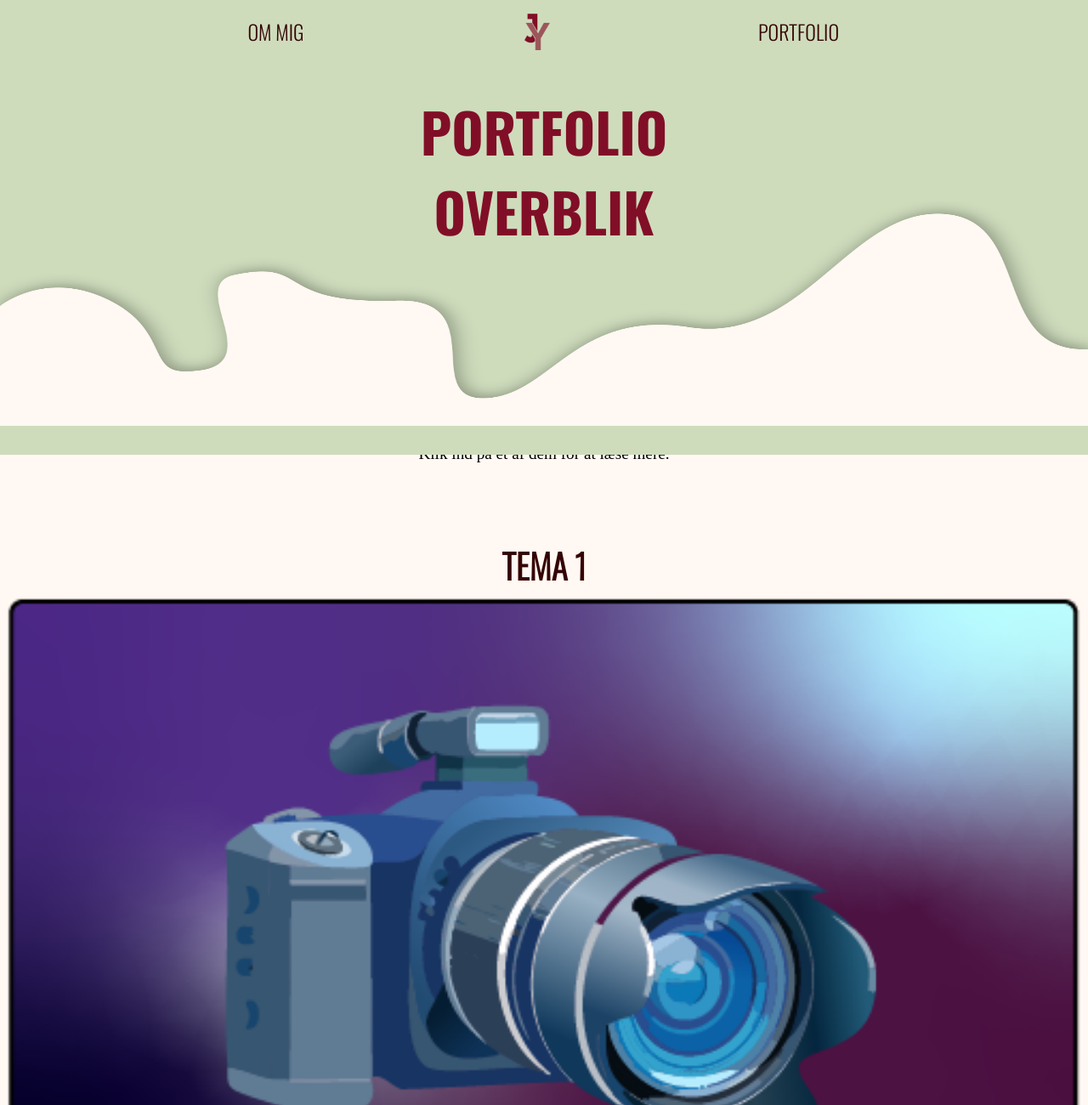
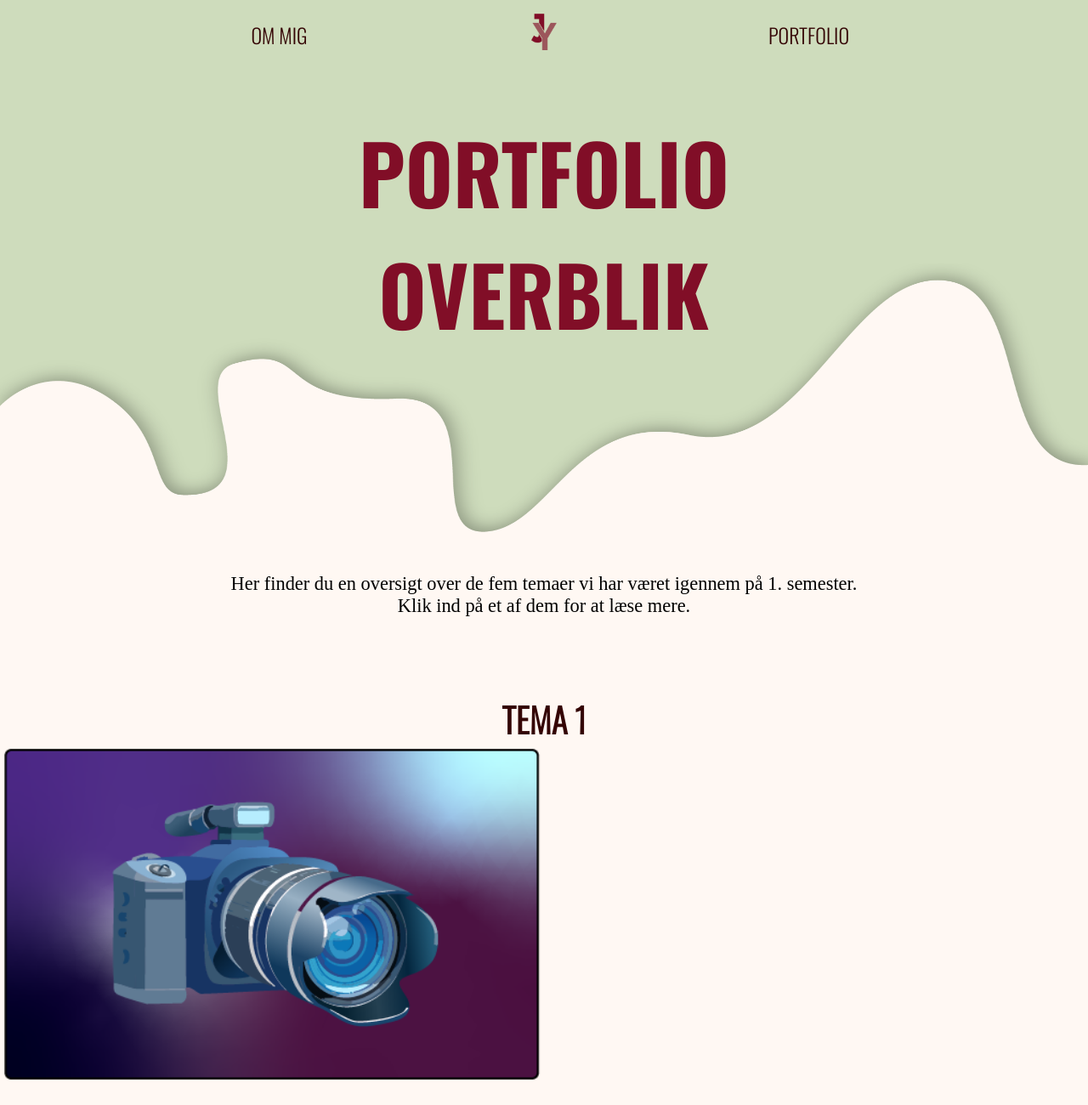
Before and after one commit to JosefineKjaer/eksamen-1sem, a plain HTML site: page portfolio-overblik.html in a window 1280 px wide. Shown: the top 1300 px of the page at 85% size. Drawn offline with Linux system fonts and the light colour scheme; a web font is replaced by a local one.

Commit message:
media queries

```diff
--- a/css/portfolio-overblik.css
+++ b/css/portfolio-overblik.css
@@ -1,12 +1,6 @@
 .grid {
   display: grid;
   grid-template-columns: 1fr;
-}
-
-img {
-  width: 85vw;
-  display: block;
-  margin: auto;
 }
 
 h3 {
@@ -23,7 +17,7 @@ p {
 .image-container {
   position: relative;
   display: inline-block;
-  width: 100vw;
+  /* width: 100vw; */
   text-align: center;
 }
 
@@ -45,7 +39,7 @@ p {
   display: flex;
   justify-content: center;
   align-items: center;
-  /* transition: opacity 0.3s ease; */
+  transition: opacity 0.3s ease;
   font-size: 1.2em;
   text-align: center;
   pointer-events: none;
@@ -66,3 +60,54 @@ p {
   height: 33vh;
   margin-top: -298px;
 }
+
+@media (width > 500px) {
+  .image-container {
+    width: 50vw;
+  }
+
+  .grid {
+    grid-template-columns: repeat(3, 1fr);
+  }
+
+  p {
+    grid-column: 1 / span 2;
+  }
+
+  .t01 {
+    grid-column: 1/3;
+  }
+
+  .t02 {
+    grid-column: 2/5;
+    grid-row: 3;
+  }
+
+  .t03 {
+    grid-column: 1/2;
+    grid-row: 4;
+  }
+
+  .t04 {
+    grid-column: 2/3;
+    grid-row: 5;
+  }
+
+  .t05 {
+    grid-column: 1/2;
+    grid-row: 6;
+  }
+}
+
+@media (width > 1200px) {
+  p {
+    font-size: 1.4em;
+  }
+
+  #abstrakt {
+    position: sticky;
+    width: 100%;
+    height: 45vh;
+    margin-top: -449px;
+  }
+}
--- a/css/style.css
+++ b/css/style.css
@@ -99,7 +99,6 @@ nav ul {
   padding: 1rem 2rem;
   margin: 0;
   list-style: none;
-  max-width: 1200px;
 }
 
 nav ul li {
@@ -170,3 +169,16 @@ footer a:hover {
   color: #340404;
   box-shadow: 1px 1px 5px rgba(0, 0, 0, 0.5);
 } */
+
+@media (width >1200px) {
+  #abstrakt {
+    position: sticky;
+    width: 100%;
+    height: 45vh;
+    margin-top: -449px;
+  }
+
+  h1 {
+    font-size: 6em;
+  }
+}
--- a/css/t01.css
+++ b/css/t01.css
@@ -23,3 +23,9 @@ p {
   height: 54vw;
   margin: 10px;
 }
+
+@media (width >1200px) {
+  h1 {
+    font-size: 6em;
+  }
+}
--- a/css/t02.css
+++ b/css/t02.css
@@ -65,3 +65,9 @@ p {
   /* text-decoration: none; */
   color: #340404;
 }
+
+@media (width >1200px) {
+  h1 {
+    font-size: 6em;
+  }
+}
--- a/css/t03.css
+++ b/css/t03.css
@@ -24,3 +24,12 @@ p {
   width: 90vw;
   margin-left: 5vw;
 }
+
+@media (width >1200px) {
+  h1 {
+    font-size: 6em;
+  }
+
+  nav {
+  }
+}
--- a/css/t04.css
+++ b/css/t04.css
@@ -29,3 +29,9 @@ p,
 h2 {
   grid-column: 1 / span 2;
 }
+
+@media (width >1200px) {
+  h1 {
+    font-size: 6em;
+  }
+}
--- a/css/t05.css
+++ b/css/t05.css
@@ -51,3 +51,9 @@ h2 {
 .img5 {
   width: 46vw;
 }
+
+@media (width >1200px) {
+  h1 {
+    font-size: 6em;
+  }
+}
--- a/portfolio-overblik.html
+++ b/portfolio-overblik.html
@@ -29,43 +29,53 @@
       <div class="grid">
         <p>Her finder du en oversigt over de fem temaer vi har været igennem på 1. semester. <br />Klik ind på et af dem for at læse mere.</p>
 
+        <div class="t01">
           <h3>Tema 1</h3>
           <div class="image-container">
-          <a href="t01.html"><img src="imgs/portfolio-overblik/TEMA1.png" alt="" /></a>
+            <a href="t01.html"><img src="imgs/portfolio-overblik/TEMA1.png" alt="Illustrator tegning der giver et indblik i temaet" /></a>
             <div class="overlay">
               <h3>Intro <br />uge</h3>
             </div>
           </div>
+        </div>
 
+        <div class="t02">
           <h3>Tema 2</h3>
           <div class="image-container">
-          <a href="t02.html"><img src="imgs/portfolio-overblik/TEMA2.png" alt="" /></a>
+            <a href="t02.html"><img src="imgs/portfolio-overblik/TEMA2.png" alt="Illustrator tegning der giver et indblik i temaet" /></a>
             <div class="overlay">
               <h3>Grundlæggende <br />web</h3>
             </div>
           </div>
+        </div>
 
+        <div class="t03">
           <h3>Tema 3</h3>
           <div class="image-container">
-          <a href="t03.html"><img src="imgs/portfolio-overblik/TEMA3.png" alt="" /></a>
+            <a href="t03.html"><img src="imgs/portfolio-overblik/TEMA3.png" alt="Illustrator tegning der giver et indblik i temaet" /></a>
             <div class="overlay">
               <h3>Grundlæggende <br />UX/UI</h3>
             </div>
           </div>
+        </div>
 
+        <div class="t04">
           <h3>Tema 4</h3>
           <div class="image-container">
-          <a href="t04.html"><img src="imgs/portfolio-overblik/TEMA4.png" alt="" /></a>
+            <a href="t04.html"><img src="imgs/portfolio-overblik/TEMA4.png" alt="Illustrator tegning der giver et indblik i temaet" /></a>
             <div class="overlay">
               <h3>Grundlæggende <br />animation</h3>
             </div>
           </div>
+        </div>
 
+        <div class="t05">
           <h3>Tema 5</h3>
           <div class="image-container">
-          <a href="t05.html"><img src="imgs/portfolio-overblik/TEMA5.png" alt="" /></a>
+            <a href="t05.html"><img src="imgs/portfolio-overblik/TEMA5.png" alt="Illustrator tegning der giver et indblik i temaet" /></a>
             <div class="overlay">
               <h3>Grundlæggende <br />indhold</h3>
+            </div>
           </div>
         </div>
       </div>
```
Lines whose indentation alone changed are shown as unchanged.
